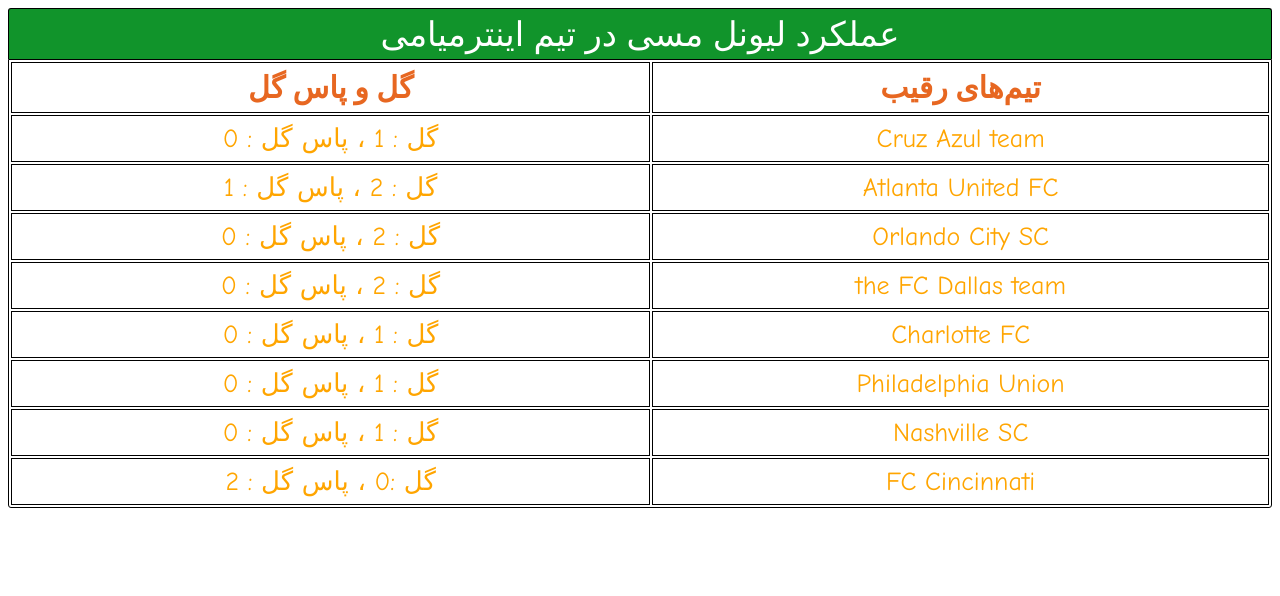
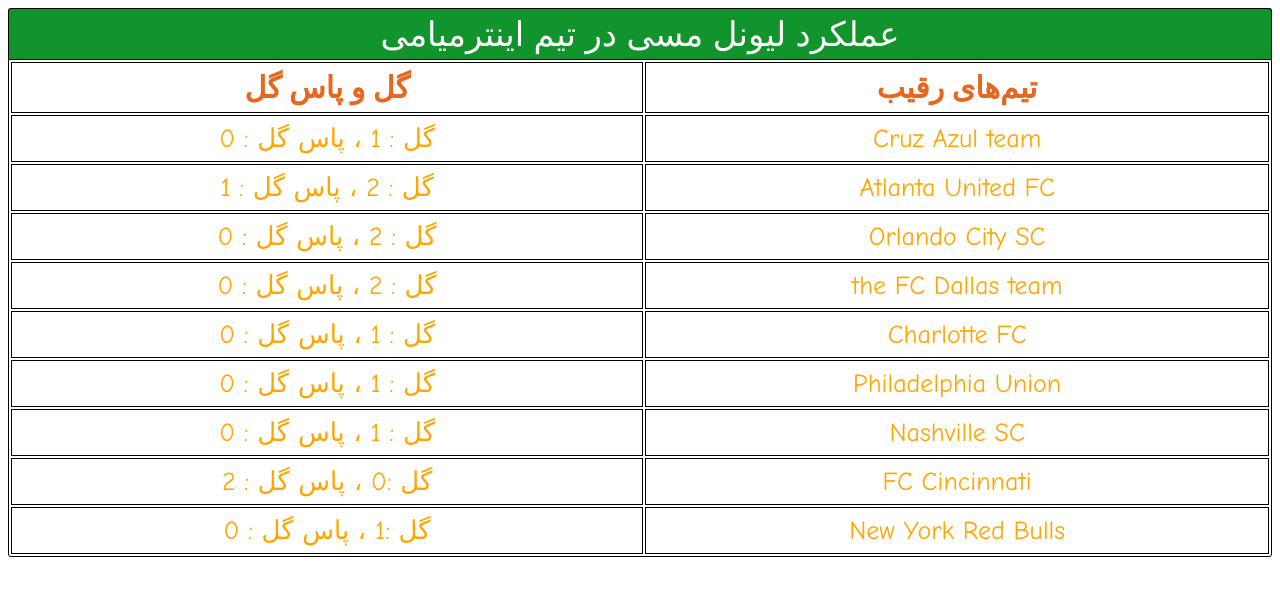
Before and after one commit to sadra1388-droid/nesw-football-mi, a plain HTML site: page index.html in a window 1280 px wide. Drawn offline with Linux system fonts and the light colour scheme.

Commit message:
Update index.html

```diff
--- a/index.html
+++ b/index.html
@@ -53,6 +53,10 @@
             <td>گل :0 ، پاس گل : 2</td>
             <td>FC Cincinnati</td>
         </tr>
+        <tr>
+            <td>گل :1 ، پاس گل : 0</td>
+            <td>New York Red Bulls</td>
+        </tr>
         </table>
 
 </body>
```
